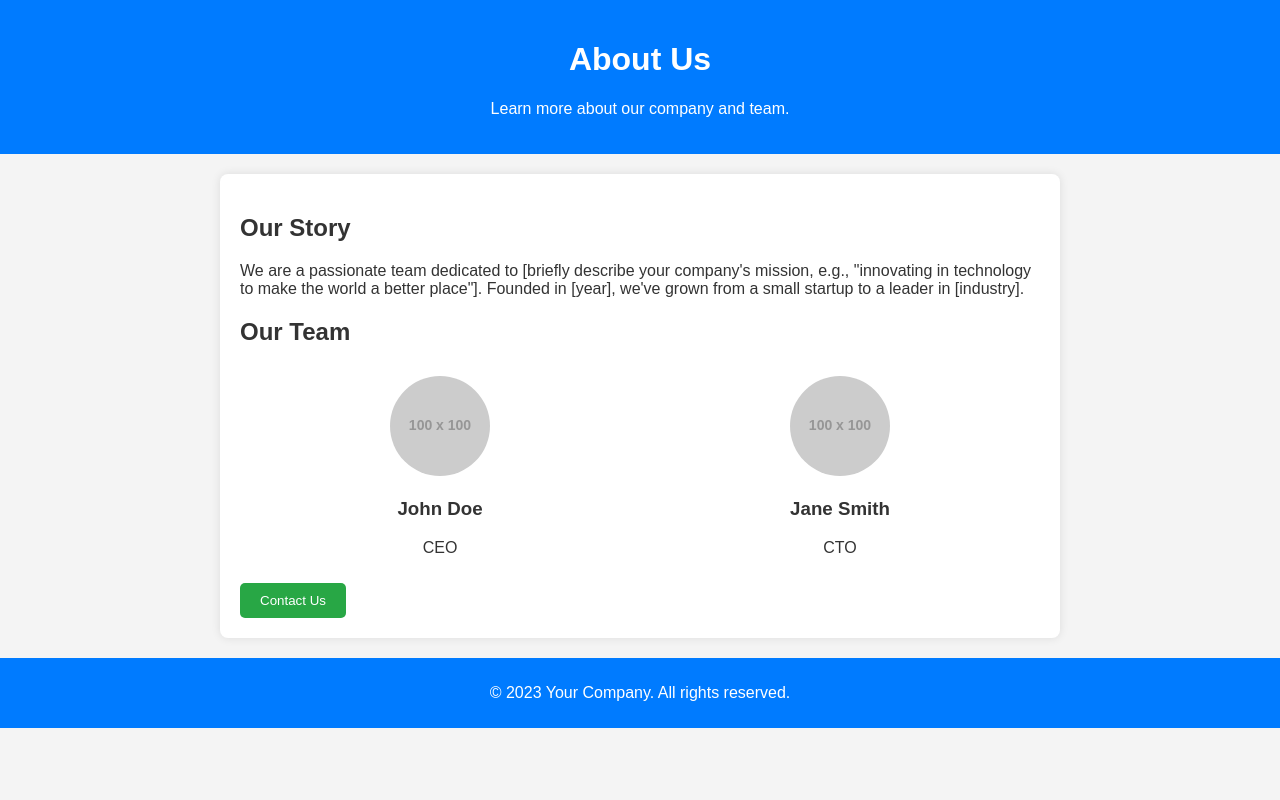
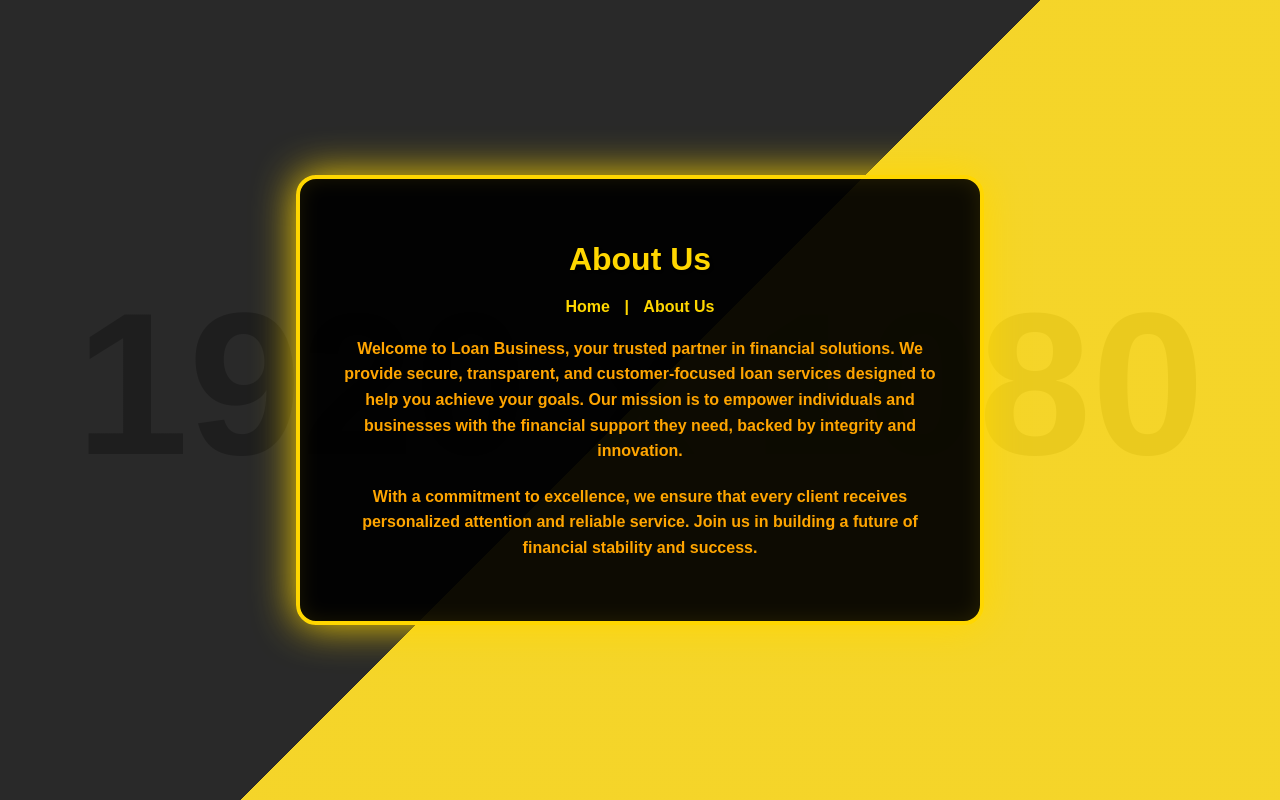
Before and after one commit to Mrhermit640/HERMIT-HAVEN, a plain HTML site: page About Us.html in a window 1280 px wide. Drawn offline with Linux system fonts and the light colour scheme; placeholder pictures from the web are drawn by us.

Commit message:
Update About Us.html

```diff
--- a/About Us.html
+++ b/About Us.html
@@ -3,97 +3,78 @@
 <head>
   <meta charset="UTF-8">
   <meta name="viewport" content="width=device-width, initial-scale=1.0">
-    <title>About Us</title>
+  <title>About Us - Loan Business</title>
+  <link rel="stylesheet" href="https://cdnjs.cloudflare.com/ajax/libs/font-awesome/6.0.0/css/all.min.css">
   <style>
     body {
-            font-family: Arial, sans-serif;
+      font-family: 'Arial', sans-serif;
+      background: linear-gradient(135deg, rgba(0,0,0,0.8) 50%, rgba(255,215,0,0.8) 50%),
+                  url('https://via.placeholder.com/1920x1080/000000/FFD700?text=Gold+Texture') no-repeat center center fixed;
+      background-size: cover;
+      color: #FFD700;
       margin: 0;
       padding: 0;
-            background-color: #f4f4f4;
-            color: #333;
+      min-height: 100vh;
+      display: flex;
+      justify-content: center;
+      align-items: center;
+      font-weight: bold;
     }
-        header {
-            background-color: #007bff;
-            color: white;
+
+    .about-container {
+      background: rgba(0, 0, 0, 0.95);
+      padding: 40px;
+      border-radius: 20px;
+      box-shadow: 0 0 40px #FFD700, inset 0 0 20px rgba(255, 215, 0, 0.1);
+      width: 600px;
       text-align: center;
-            padding: 20px;
+      border: 4px solid #FFD700;
     }
-        .container {
-            max-width: 800px;
-            margin: 20px auto;
-            padding: 20px;
-            background: white;
-            border-radius: 8px;
-            box-shadow: 0 0 10px rgba(0,0,0,0.1);
+
+    h1 {
+      margin-bottom: 20px;
+      color: #FFD700;
+      font-size: 32px;
+      text-shadow: 2px 2px 6px #000;
     }
-        .team {
-            display: flex;
-            flex-wrap: wrap;
-            justify-content: space-around;
+
+    p {
+      font-size: 16px;
+      color: #FFA500;
+      line-height: 1.6;
+      margin-bottom: 20px;
     }
-        .member {
-            text-align: center;
-            margin: 10px;
+
+    nav {
+      margin-bottom: 20px;
     }
-        .member img {
-            width: 100px;
-            height: 100px;
-            border-radius: 50%;
+
+    nav a {
+      color: #FFD700;
+      text-decoration: none;
+      margin: 0 10px;
+      font-weight: bold;
     }
-        button {
-            background-color: #28a745;
-            color: white;
-            border: none;
-            padding: 10px 20px;
-            cursor: pointer;
-            border-radius: 5px;
-        }
-        button:hover {
-            background-color: #218838;
-        }
-        footer {
-            text-align: center;
-            padding: 10px;
-            background-color: #007bff;
-            color: white;
+
+    nav a:hover {
+      color: #FFA500;
     }
   </style>
 </head>
 <body>
-    <header>
+  <div class="about-container">
     <h1>About Us</h1>
-        <p>Learn more about our company and team.</p>
-    </header>
-
-    <div class="container">
-        <h2>Our Story</h2>
-        <p>We are a passionate team dedicated to [briefly describe your company's mission, e.g., "innovating in technology to make the world a better place"]. Founded in [year], we've grown from a small startup to a leader in [industry].</p>
-
-        <h2>Our Team</h2>
-        <div class="team">
-            <div class="member">
-                <img src="https://via.placeholder.com/100" alt="Team Member 1">
-                <h3>John Doe</h3>
-                <p>CEO</p>
+    <nav>
+      <a href="index.html">Home</a> |
+      <a href="about.html">About Us</a>
+    </nav>
+    <p>
+      Welcome to Loan Business, your trusted partner in financial solutions.
+      We provide secure, transparent, and customer-focused loan services designed to help you achieve your goals.
+      Our mission is to empower individuals and businesses with the financial support they need, backed by integrity and innovation.
+    </p>
+    <p>
+      With a commitment to excellence, we ensure that every client receives personalized attention and reliable service.
+      Join us in building a future of financial stability and success.
+    </p>
   </div>
-            <div class="member">
-                <img src="https://via.placeholder.com/100" alt="Team Member 2">
-                <h3>Jane Smith</h3>
-                <p>CTO</p>
-            </div>
-            <!-- Add more members as needed -->
-        </div>
-
-        <button onclick="alert('Thanks for visiting!')">Contact Us</button>
-    </div>
-
-    <footer>
-        <p>&copy; 2023 Your Company. All rights reserved.</p>
-    </footer>
-
-    <script>
-        // Simple JS for demonstration
-        console.log("About Us page loaded!");
-    </script>
-</body>
-</html>
```
Lines whose indentation alone changed are shown as unchanged.
